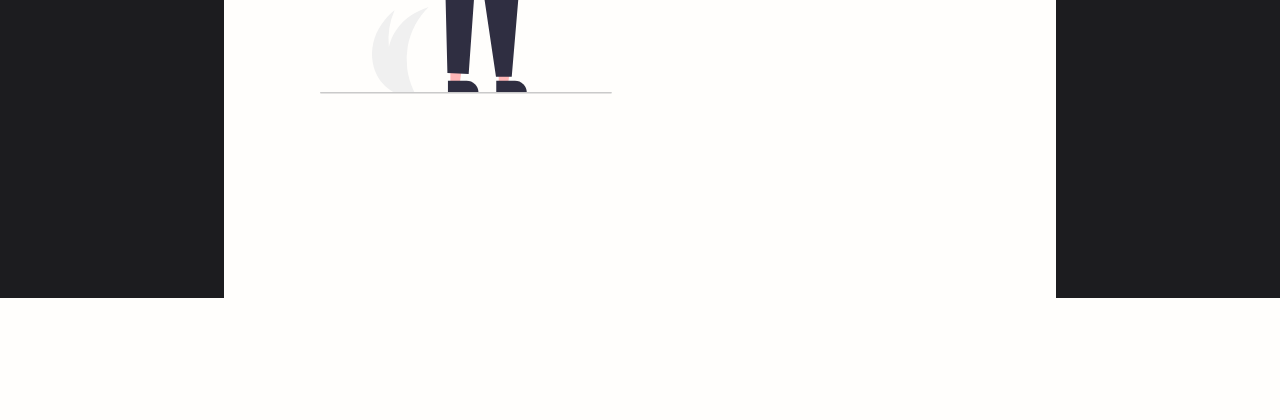
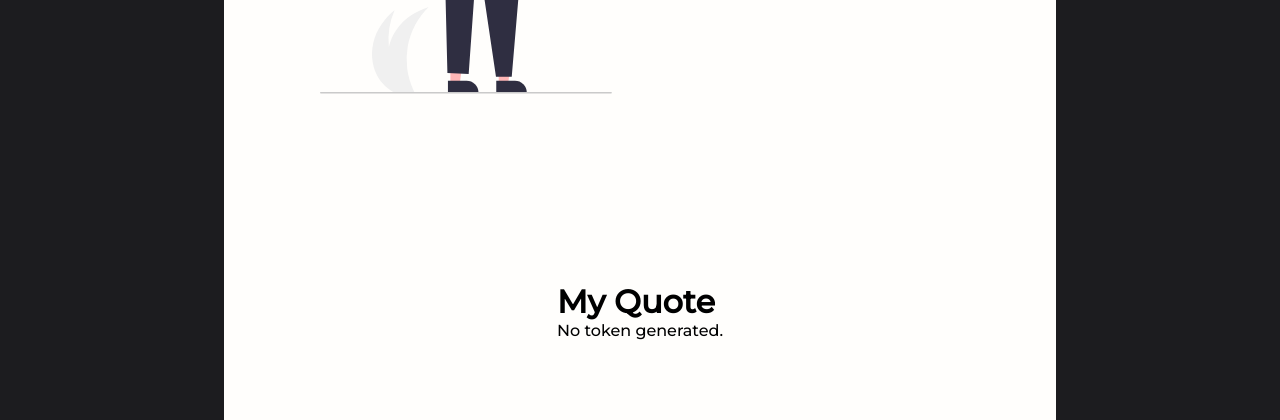
Before and after one commit to PhaniKumar761/x21175098-cpp-proj, a Django app: template template/homePage/index.html in a window 1280 px wide. Shown: the part 1131-1551 px from the top of the page. Before the commit the page ends 1429 px from the top, so only its background shows below. Run offline with Django 3.2, Linux system fonts and the light colour scheme; the template is opened without the code that fills it, so the values that code supplies are empty.

```diff
--- a/template/homePage/index.html
+++ b/template/homePage/index.html
@@ -34,6 +34,14 @@
         <div>
             <img class="home-img" src="{% static 'images/undraw_mobile_payments_re_7udl.svg'%}" alt="home" />
         </div>
+        <div>
+            <h1>My Quote</h1>
+            {% if token %}
+            <p>{{ token }}</p>
+            {% else %}
+            <p>No token generated.</p>
+            {% endif %}
+        </div>
     </div>
   </div>
 </body>
```
Also changed, not shown: home/views.py (+7 -1 lines).
